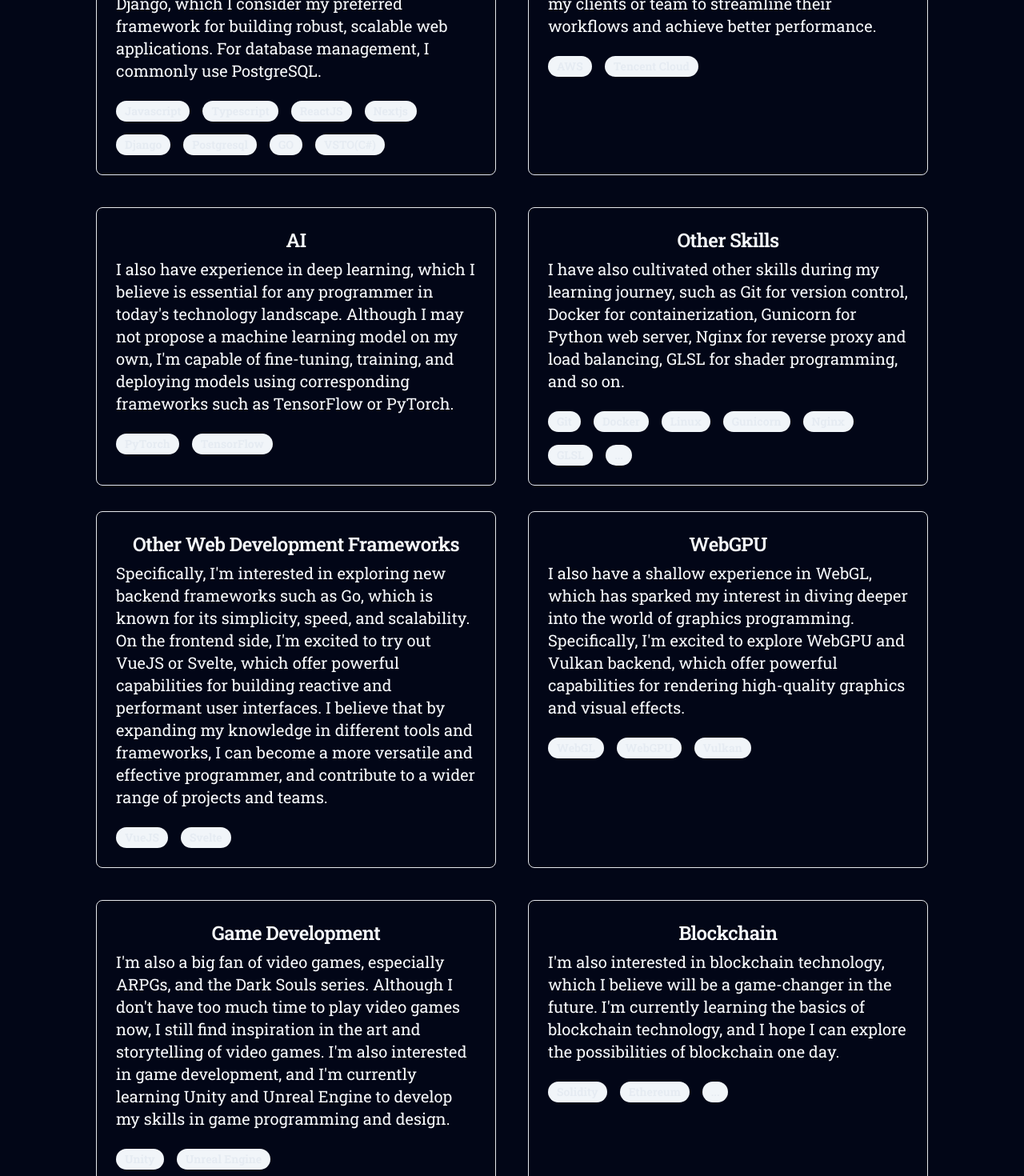
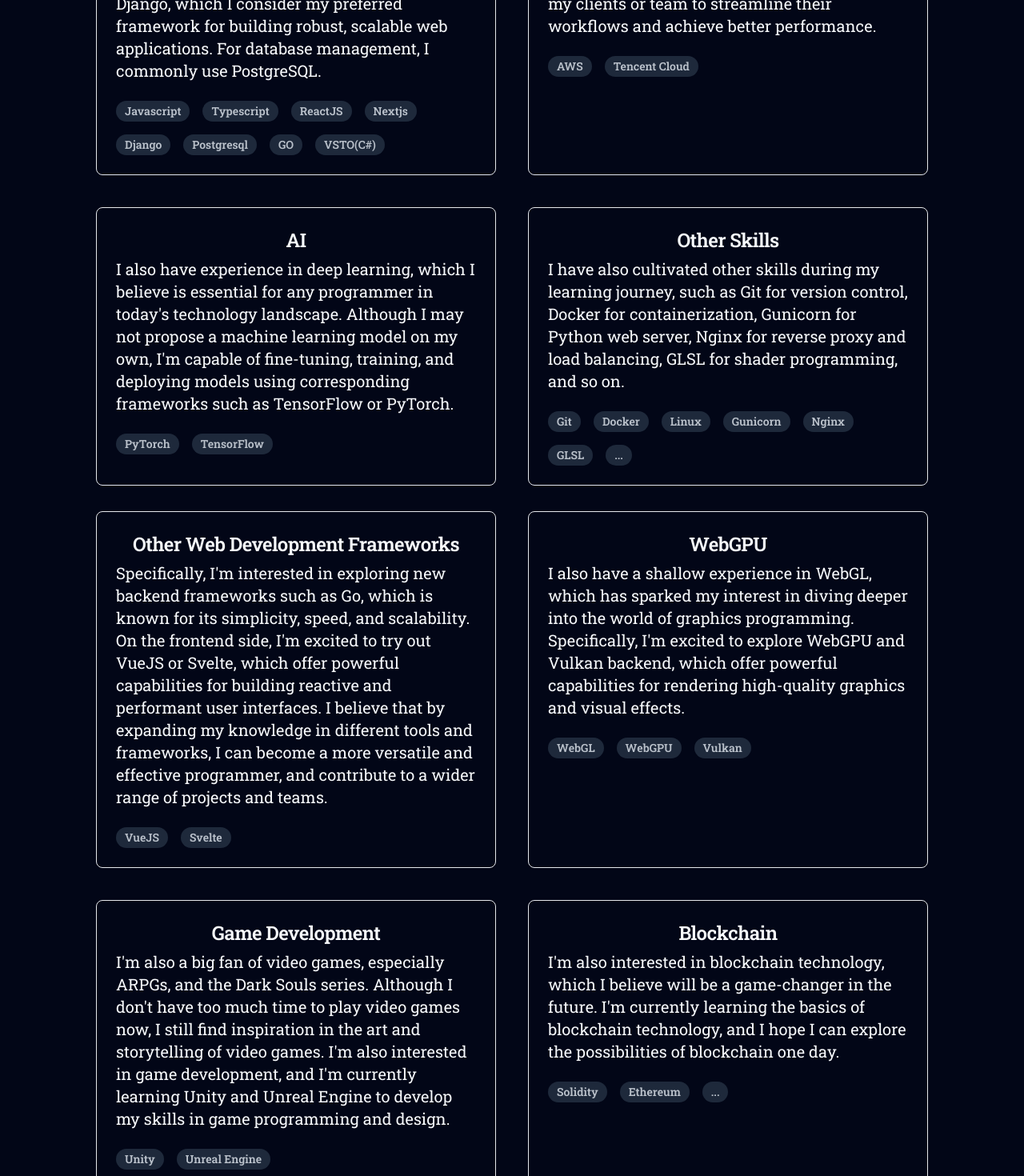
Before and after one commit to SyLi9527/my-portfolio, a Next.js app: page / in a window 1280 px wide. Shown: the part 5800-7270 px from the top of the page at 80% size. Built offline with nearby package versions, Linux system fonts and the light colour scheme; no server answers.

Commit message:
fix: fix badge bg color

```diff
--- a/components/card.tsx
+++ b/components/card.tsx
@@ -19,7 +19,7 @@ export function Card_WEB({className, ...props}: CardProps) {
       <CardContent className="flex flex-wrap gap-4">
 
         {skills["Web Development"].toolkits.map(item =>
-          <Badge key={item} className="w-fit text-xs text-slate-200/80 hover:bg-green-600/90 lg:text-sm">{item}</Badge>
+          <Badge key={item} className="w-fit bg-slate-800 text-xs text-slate-200/80 hover:bg-green-600/90 lg:text-sm">{item}</Badge>
         )}
 
       </CardContent>
@@ -38,7 +38,7 @@ export function Card_CLOUD({className, ...props}: CardProps) {
       <CardContent className="flex flex-wrap gap-4">
 
         {skills["Cloud"].toolkits.map(item =>
-          <Badge key={item} className="w-fit  text-xs text-slate-200/80 hover:bg-green-600/90 lg:text-sm">{item}</Badge>
+          <Badge key={item} className="w-fit bg-slate-800 text-xs text-slate-200/80 hover:bg-green-600/90 lg:text-sm">{item}</Badge>
         )}
 
       </CardContent>
@@ -57,7 +57,7 @@ export function Card_DL({className, ...props}: CardProps) {
       <CardContent className="flex flex-wrap gap-4">
 
         {skills["Deep Learning"].toolkits.map(item =>
-          <Badge key={item} className="w-fit  text-xs text-slate-200/80 hover:bg-green-600/90 lg:text-sm">{item}</Badge>
+          <Badge key={item} className="w-fit bg-slate-800 text-xs text-slate-200/80 hover:bg-green-600/90 lg:text-sm">{item}</Badge>
         )}
 
       </CardContent>
@@ -77,7 +77,7 @@ export function Card_OTHER({className, ...props}: CardProps) {
       <CardContent className="flex  flex-wrap gap-4">
 
         {skills["Other Skills"].toolkits.map(item =>
-          <Badge key={item} className="w-fit  text-xs text-slate-200/80 hover:bg-green-600/90 lg:text-sm">{item}</Badge>
+          <Badge key={item} className="w-fit bg-slate-800  text-xs text-slate-200/80 hover:bg-green-600/90 lg:text-sm">{item}</Badge>
         )}
 
       </CardContent>
@@ -95,7 +95,7 @@ export function Card_Enhance({className, ...props}: CardProps) {
       <CardContent className="flex flex-wrap gap-4">
 
         {skills["Enhance"].toolkits.map(item =>
-          <Badge key={item} className="w-fit  text-xs text-slate-200/80 hover:bg-green-600/90 lg:text-sm">{item}</Badge>
+          <Badge key={item} className="w-fit bg-slate-800 text-xs text-slate-200/80 hover:bg-green-600/90 lg:text-sm">{item}</Badge>
         )}
 
       </CardContent>
@@ -114,7 +114,7 @@ export function Card_WEBGPU({className, ...props}: CardProps) {
       <CardContent className="flex flex-wrap gap-4">
 
         {skills["WebGPU"].toolkits.map(item =>
-          <Badge key={item} className="w-fit  text-xs text-slate-200/80 hover:bg-green-600/90 lg:text-sm">{item}</Badge>
+          <Badge key={item} className="w-fit bg-slate-800 text-xs text-slate-200/80 hover:bg-green-600/90 lg:text-sm">{item}</Badge>
         )}
 
       </CardContent>
@@ -132,7 +132,7 @@ export function Card_Game({className, ...props}: CardProps) {
       <CardContent className="flex flex-wrap gap-4">
 
         {skills["Game"].toolkits.map(item =>
-          <Badge key={item} className="w-fit  text-xs text-slate-200/80 hover:bg-green-600/90 lg:text-sm">{item}</Badge>
+          <Badge key={item} className="w-fit bg-slate-800 text-xs text-slate-200/80 hover:bg-green-600/90 lg:text-sm">{item}</Badge>
         )}
 
       </CardContent>
@@ -150,7 +150,7 @@ export function Card_Blockchain({className, ...props}: CardProps) {
       <CardContent className="flex flex-wrap gap-4">
 
         {skills["Blockchain"].toolkits.map(item =>
-          <Badge key={item} className="w-fit  text-xs text-slate-200/80 hover:bg-green-600/90 lg:text-sm">{item}</Badge>
+          <Badge key={item} className="w-fit bg-slate-800 text-xs text-slate-200/80 hover:bg-green-600/90 lg:text-sm">{item}</Badge>
         )}
 
       </CardContent>
```
